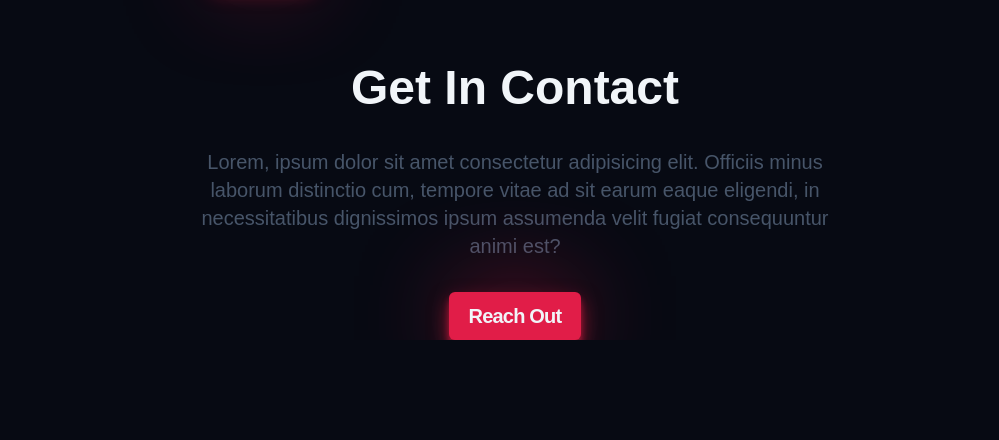
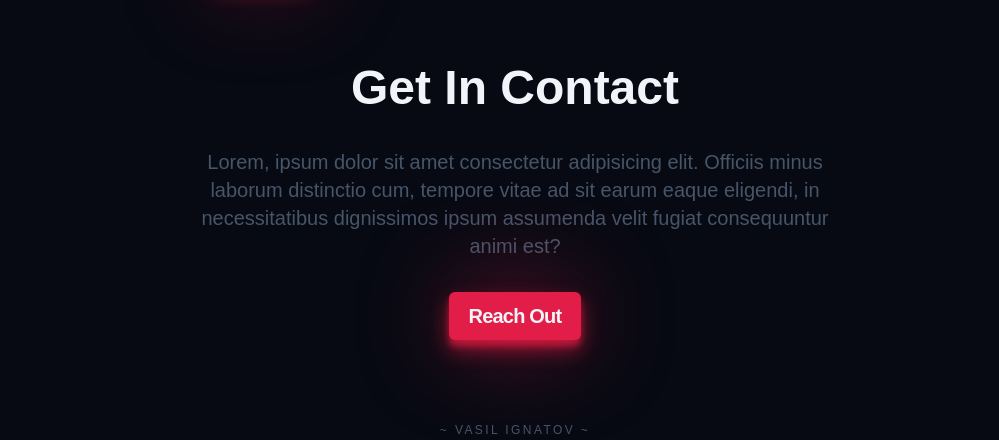
Before and after one commit to vasilignatov/vasilignatov.dev, a website built with Vite: page index.html in a window 1280 px wide. Shown: the part 4088-4528 px from the top of the page, without its empty margins (125-1124 px from the left). Before the commit the page ends 4428 px from the top, so only its background shows below. Built offline with nearby package versions, Linux system fonts and the light colour scheme; a web font is replaced by a local one.

Commit message:
Added footer

```diff
--- a/index.html
+++ b/index.html
@@ -286,7 +286,9 @@
 
   </main>
 
-  <footer></footer>
+  <footer class="footer container section">
+    <h3 class="footer__title">~ Vasil Ignatov ~</h3>
+  </footer>
 
 
   <script type="module" src="./src/main.js"></script>
--- /dev/null
+++ b/styles/components/footer.css
@@ -0,0 +1,9 @@
+.footer__title {
+    font-size: var(--size-xs);
+    font-weight: 400;
+    color: var(--color-slate600);
+    text-align: center;
+    letter-spacing: 0.2em;
+    user-select: none;
+    text-transform: uppercase;
+}
--- a/styles/style.css
+++ b/styles/style.css
@@ -5,6 +5,7 @@
 @import url('components/featured.css');
 @import url('components/projects.css');
 @import url('components/contact.css');
+@import url('components/footer.css');
 @import url('utils.css');
 
 :root {
```
